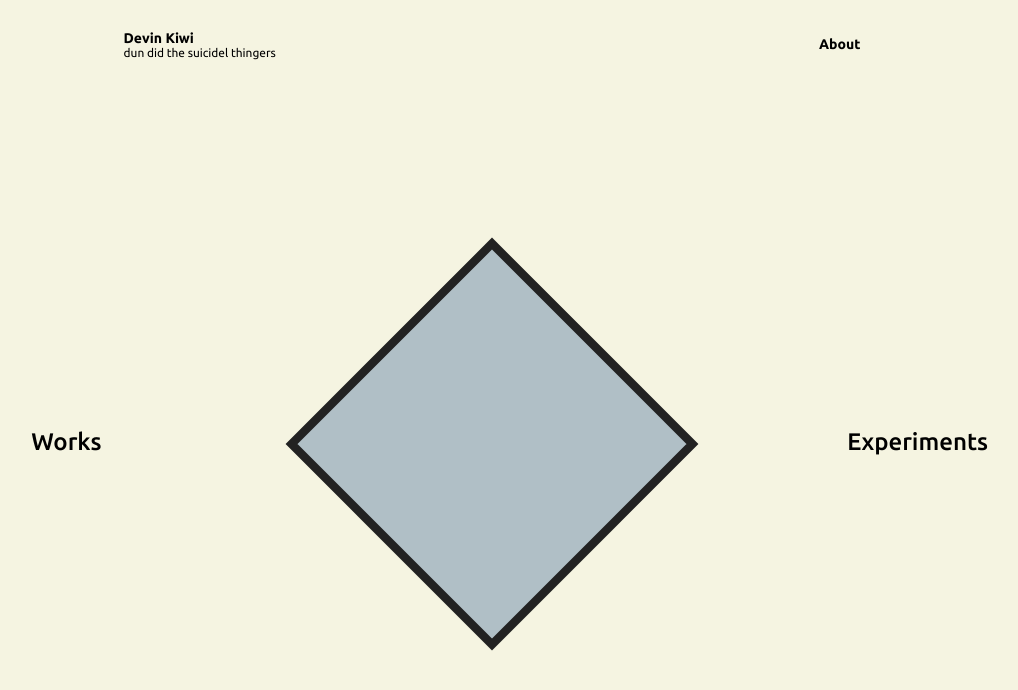
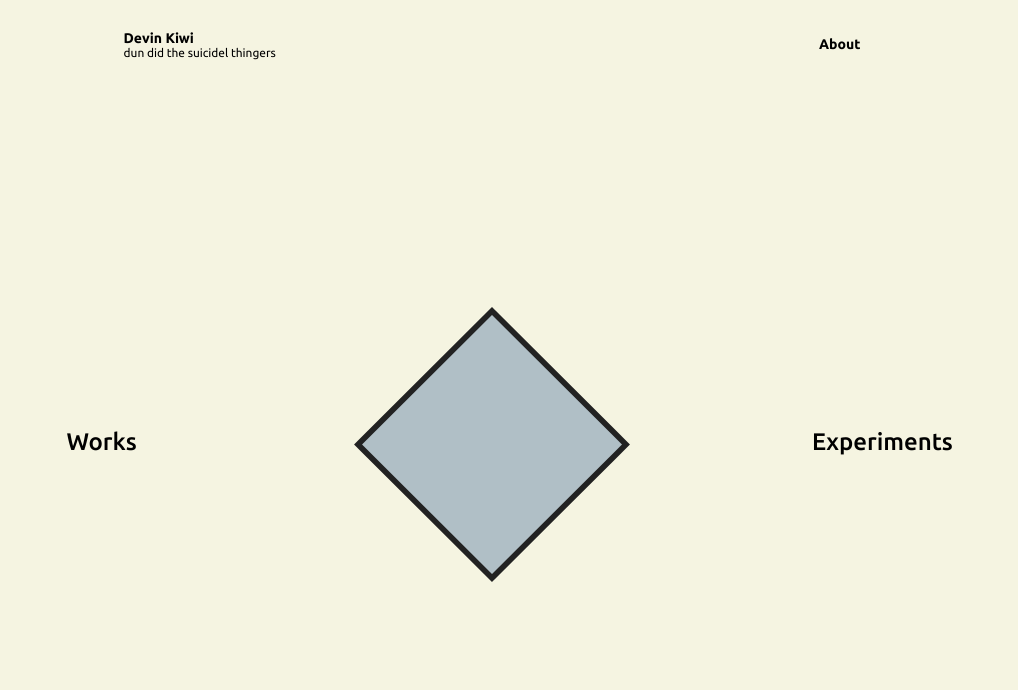
Before and after one commit to KiwiNotKiwi/KiwiNotKiwi.github.io, a plain HTML site: page index.html in a window 1280 px wide. Shown: the whole page, without its empty margins (148-1166 px from the left). Drawn offline with Linux system fonts and the light colour scheme.

Commit message:
Update index.html

```diff
--- a/index.html
+++ b/index.html
@@ -18,6 +18,7 @@ body{
   background-color:#f5f4e1;
   height:100vh;
   user-select:none;
+  overflow:hidden;
 }
 a {
   text-decoration: none;
@@ -77,8 +78,8 @@ a {
 #content .shape {
   order:2;
   flex:initial;
-  width:33vw;
-  padding-top:33%;
+  width:22vw;
+  padding-top:22%;
   position:relative;
 }
 #content .shape>div{
```
